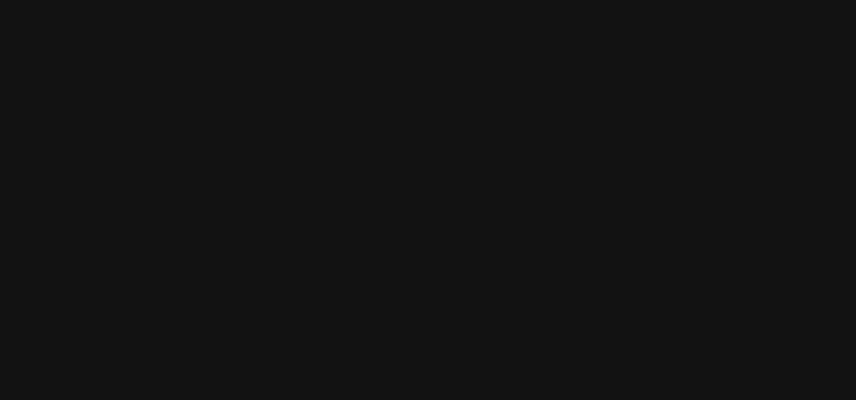
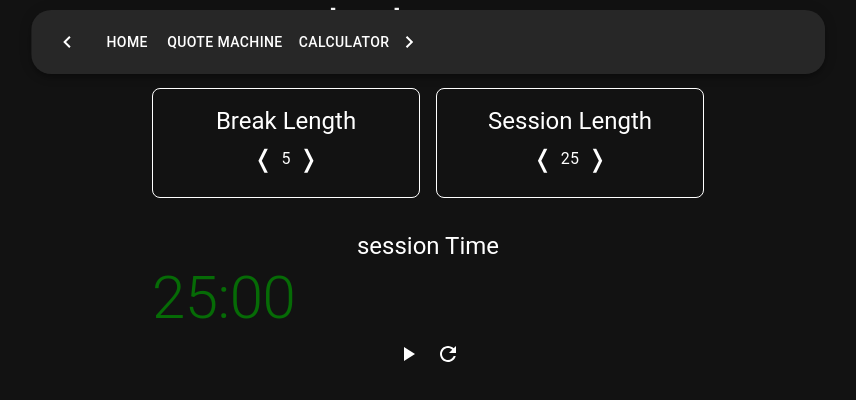
Before and after one commit to JuanPabloSQ/freecode-frontend, a React (Vite) app: page /clock in a window 1280 px wide. Before the commit this address had no page. Shown: the top 400 px of the page, without its empty margins (212-1068 px from the left). Built offline with nearby package versions, Linux system fonts and the light colour scheme.

Commit message:
add clock

```diff
--- a/src/App.jsx
+++ b/src/App.jsx
@@ -4,6 +4,7 @@
 import Page from './page/Page';
 import QuoteMachinePage from "./page/QuoteMachinePage"
 import CalculatorPage from "./page/CalculatorPage"
+import ClockPage from "./page/ClockPage"
 
 function App() {
   return (
@@ -13,6 +14,7 @@
           <Route path="/" element={<Page />} />
           <Route path="/quote-machine" element={<QuoteMachinePage />} />
           <Route path="/calculator" element={<CalculatorPage />} />
+          <Route path="/clock" element={<ClockPage />} />
         </Routes>
       </Router>
     </ThemeContextProvider>
--- a/src/clock/Clock.jsx
+++ b/src/clock/Clock.jsx
@@ -0,0 +1,204 @@
+import React, { useState, useEffect, useRef } from 'react';
+import { Container, Typography, Grid, Box, IconButton } from '@mui/material';
+import PlayArrowIcon from '@mui/icons-material/PlayArrow';
+import PauseIcon from '@mui/icons-material/Pause';
+import RefreshIcon from '@mui/icons-material/Refresh';
+
+const formatInMM_SS = (mins, seconds) => {
+  return `${mins < 10 ? '0' : ''}${mins}:${seconds < 10 ? '0' : ''}${seconds}`;
+};
+
+const initialState = {
+  timerMins: 25,
+  timerSec: 0,
+  breakMins: 5,
+  sessionMins: 25,
+  formattedTime: formatInMM_SS(25, 0)
+};
+
+const Clock = () => {
+  const [state, setState] = useState(initialState);
+  const [sessionState, setSessionState] = useState('pause');
+  const [currentScreen, setCurrentScreen] = useState('session');
+  const [intervalID, setIntervalID] = useState(null);
+  const audioElement = useRef(null);
+
+  const handleTimer = () => {
+    let nextIntervalTime = 1000;
+    let { timerMins, timerSec } = state;
+    let intervalCleared = true;
+
+    const timerID = setInterval(() => {
+      const startTime = Date.now();
+
+      if (timerSec === 0) {
+        timerSec = 60;
+        timerMins--;
+      }
+      timerSec--;
+
+      if (timerMins < 0 && intervalCleared) {
+        timerSec = 0;
+        intervalCleared = false;
+        clearInterval(timerID);
+        const nextScreen = currentScreen === 'session'
+          ? 'break'
+          : currentScreen === 'break'
+            ? 'session'
+            : 'break';
+
+        timerMins = state[`${nextScreen}Mins`];
+        setState({
+          ...state,
+          timerMins,
+          formattedTime: formatInMM_SS(timerMins, timerSec)
+        });
+
+        setCurrentScreen(nextScreen);
+        setSessionState('restart');
+      }
+      setState({
+        ...state,
+        timerMins,
+        timerSec,
+        formattedTime: formatInMM_SS(timerMins, timerSec)
+      });
+
+      const endTime = Date.now();
+      nextIntervalTime = 1000 - (endTime - startTime);
+    }, nextIntervalTime);
+    return timerID;
+  };
+
+  const handleTimeSetControls = (type, action) => {
+    if (sessionState === 'playing') return;
+
+    const modifiedState = { ...state };
+
+    const key = `${type}Mins`;
+    if (action === 'inc' && state[key] < 60) {
+      modifiedState[key] = modifiedState[key] + 1;
+    } else if (action === 'dec' && state[key] > 1) {
+      modifiedState[key] = modifiedState[key] - 1;
+    } else return;
+
+    if (type === currentScreen) {
+      setState({
+        ...modifiedState,
+        timerMins: modifiedState[key],
+        timerSec: 0,
+        formattedTime: formatInMM_SS(modifiedState[key], 0)
+      });
+    } else {
+      setState({ ...modifiedState });
+    }
+  };
+
+  const handleAudio = (shouldReset = false) => {
+    if (shouldReset) {
+      audioElement.current.pause();
+      audioElement.current.currentTime = 0;
+    } else {
+      audioElement.current.play();
+    }
+  };
+
+  const handleSessionControls = (type) => {
+    if (type === 'reset') {
+      setSessionState('pause');
+      setCurrentScreen('session');
+      setState(initialState);
+      handleAudio(true);
+    } else {
+      if (sessionState === 'playing') {
+        setSessionState('pause');
+      } else {
+        setSessionState('playing');
+      }
+    }
+  };
+
+  useEffect(() => {
+    if (sessionState === 'playing') {
+      setIntervalID(handleTimer());
+    } else {
+      clearInterval(intervalID);
+      if (sessionState === 'restart') {
+        setSessionState('playing');
+        handleAudio();
+      }
+    }
+  }, [sessionState]);
+
+  return (
+    <Container maxWidth="sm">
+      <Typography variant="h3" component="h1" gutterBottom>
+        25 + 5 Clock
+      </Typography>
+      <Box my={4}>
+        <Grid container spacing={2}>
+          <Grid item xs={6}>
+            <Box border={1} borderRadius={2} p={2} textAlign="center">
+              <Typography variant="h5" id="break-label">
+                Break Length
+              </Typography>
+              <Box display="flex" justifyContent="center" alignItems="center">
+                <IconButton onClick={() => handleTimeSetControls('break', 'dec')}>
+                  &#10092;
+                </IconButton>
+                <Typography id="break-length">{state.breakMins}</Typography>
+                <IconButton onClick={() => handleTimeSetControls('break', 'inc')}>
+                  &#10093;
+                </IconButton>
+              </Box>
+            </Box>
+          </Grid>
+          <Grid item xs={6}>
+            <Box border={1} borderRadius={2} p={2} textAlign="center">
+              <Typography variant="h5" id="session-label">
+                Session Length
+              </Typography>
+              <Box display="flex" justifyContent="center" alignItems="center">
+                <IconButton onClick={() => handleTimeSetControls('session', 'dec')}>
+                  &#10092;
+                </IconButton>
+                <Typography id="session-length">{state.sessionMins}</Typography>
+                <IconButton onClick={() => handleTimeSetControls('session', 'inc')}>
+                  &#10093;
+                </IconButton>
+              </Box>
+            </Box>
+          </Grid>
+        </Grid>
+      </Box>
+      <Box className="timer-wrapper">
+        <Typography variant="h5" id="timer-label" textAlign="center">
+          {currentScreen} Time
+        </Typography>
+        <Typography variant="h2" id="time-left" style={{ color: state.timerMins === 0 ? '#bb3a11' : '#066b06' }}>
+          {state.formattedTime}
+        </Typography>
+        <Box display="flex" justifyContent="center">
+          <IconButton id="start_stop" onClick={() => handleSessionControls('play_pause')}>
+            {sessionState === 'playing'
+              ? <PauseIcon />
+              : <PlayArrowIcon />
+            }
+          </IconButton>
+          <IconButton id="reset" onClick={() => handleSessionControls('reset')} title="Reset">
+            <RefreshIcon />
+          </IconButton>
+        </Box>
+        <audio
+          id="beep"
+          preload="auto"
+          ref={audioElement}
+        >
+          <source src="./hi-hats.wav" type="audio/wav"></source>
+        </audio>
+      </Box>
+    </Container>
+  );
+};
+
+export default Clock;
--- a/src/page/ClockPage.jsx
+++ b/src/page/ClockPage.jsx
@@ -0,0 +1,13 @@
+import NavBar from "../components/NavBar"
+import Clock from "../clock/Clock";
+
+const Page = () => {
+    return (
+        <div>
+            <NavBar/>
+            <Clock/>
+        </div>
+    )
+};
+
+export default Page;
```
